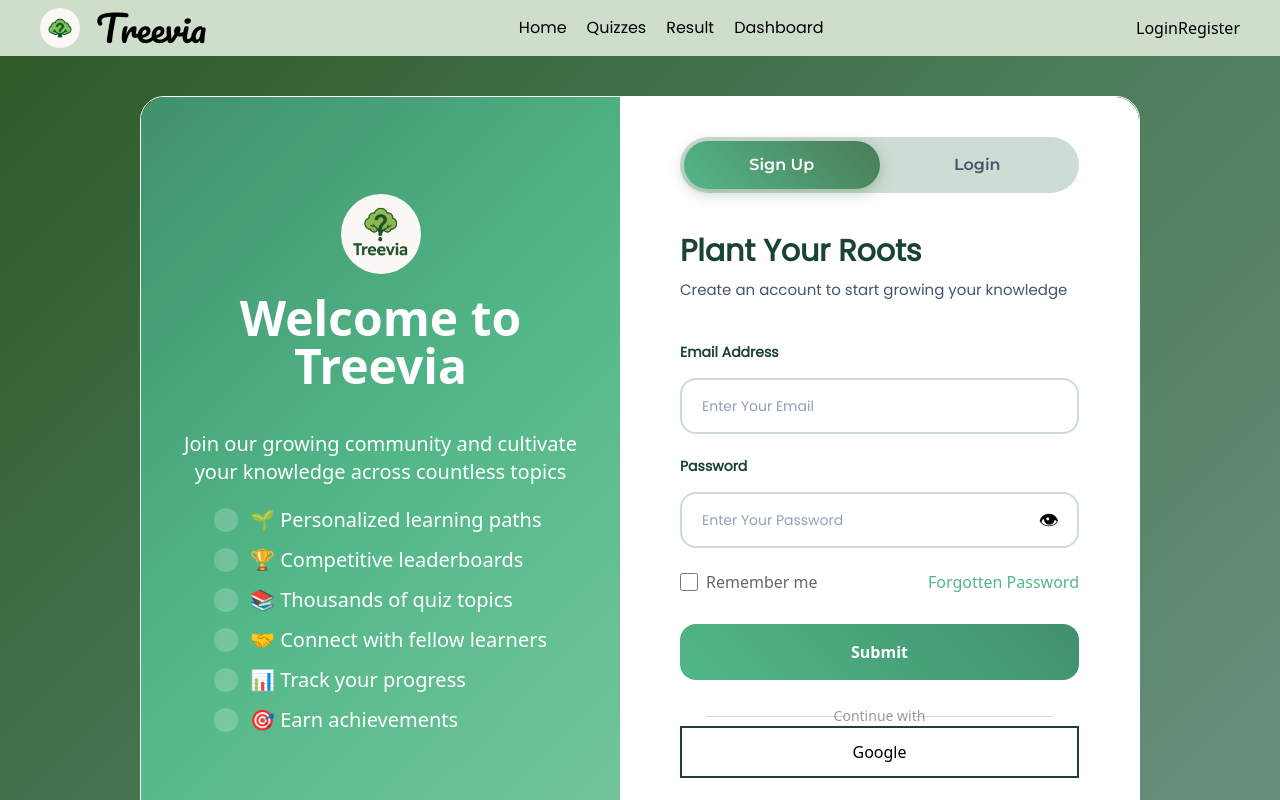
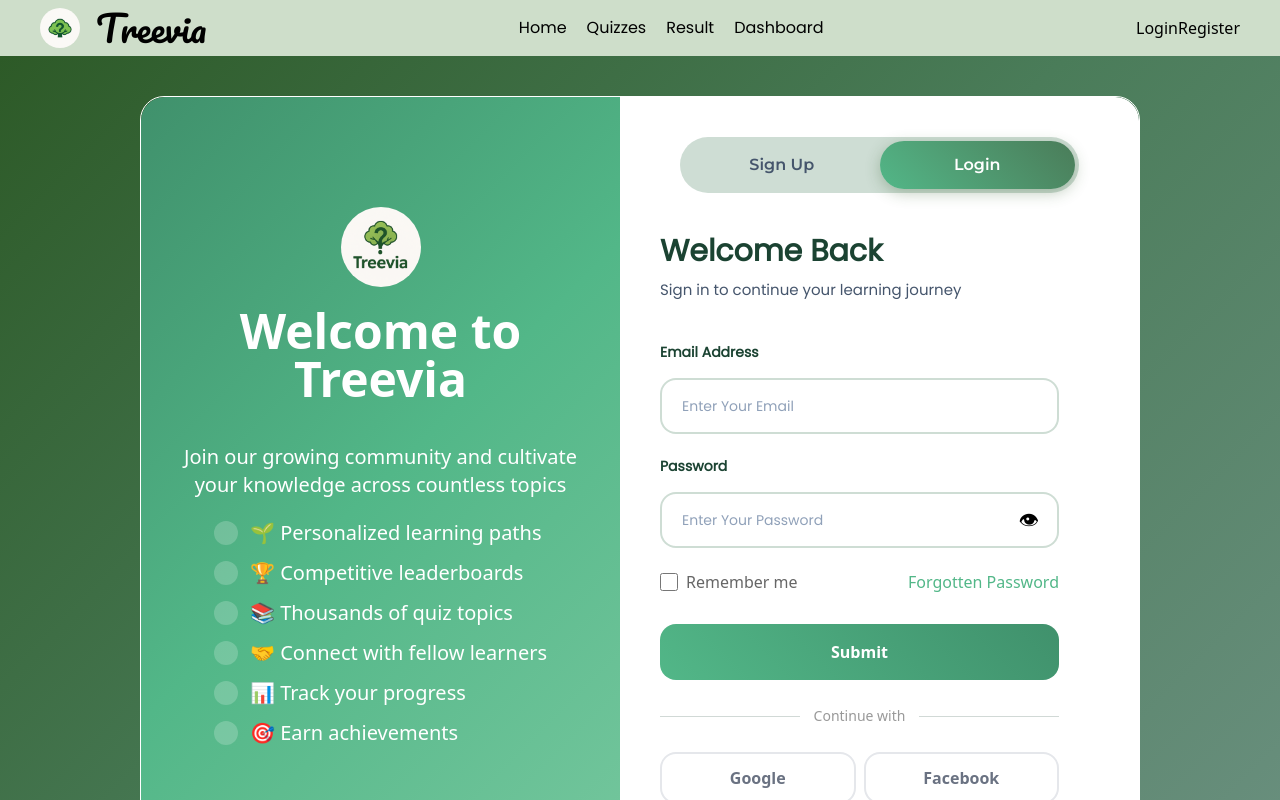
Before and after one commit to Mubarak-Ade/treevia---full-stack-quiz-website, a React (Vite) app in the folder client/: page /register in a window 1280 px wide. Shown: the top 800 px of the page. Built offline with nearby package versions, Linux system fonts and the light colour scheme.

Commit message:
created the login and register page

```diff
--- a/client/src/component/Auth/AuthFrame.jsx
+++ b/client/src/component/Auth/AuthFrame.jsx
@@ -1,20 +1,44 @@
-import React from 'react'
+import React, { useState } from 'react'
 import Panel from './Panel'
 import Login from './Login'
+import Register from './Register'
+import { useRef } from 'react'
 
 const AuthFrame = () =>
 {
+	const [activeTab, setActiveTab] = useState("login")
+
+	const focusVariant = {
+		initial : {
+			scale: 1,
+			border: "2px solid",
+            boxShadow: "0 0 0 3px rgba(0, 0, 0, 0.1)",
+            background: "white",
+		},
+		animate : {
+			scale: 1.02 ,
+			border: "2px solid #52b788",
+            boxShadow: "0 0 0 3px rgba(82, 183, 136, 0.1)",
+            background: "white",
+		},
+		transparent : {
+			type: "spring",
+			stiffness: 300
+		}
+	}
+
+
 	return (
 		<div className='max-w-250 overflow-hidden w-full min-h-150 flex rounded-3xl border-white border'>
 			<Panel />
 			<div className="bg-white flex-1 rounded-r-3xl px-15 py-10 flex flex-col justify-center relative">
 				<div className='relative'>
 					<div className='p-1 mb-10 rounded-4xl font-montserrat flex justify-between bg-green-900/20'>
-						<button className="flex-1 px-5 py-3 border-none rounded-3xl text-white font-semibold cursor-pointer text-base bg-linear-45 from-custom-400 shadow-[0_4px_15px] shadow-custom-100/30 to-custom-200">Sign Up</button>
-						<button className="flex-1 px-5 py-3 border-none rounded-3xl font-semibold cursor-pointer text-base bg-transparent text-slate-600">Login</button>
+						<button onClick={() => setActiveTab("register")} className={`flex-1 px-5 py-3 border-none rounded-3xl font-semibold cursor-pointer text-base ${activeTab === "register" ? "bg-linear-45 from-custom-400 shadow-[0_4px_15px] shadow-custom-100/30 to-custom-200 text-white" : "bg-transparent text-slate-600"}`}>Sign Up</button>
+						<button onClick={() => setActiveTab("login")} className={`flex-1 px-5 py-3 border-none rounded-3xl font-semibold cursor-pointer text-base bg-transparent ${activeTab === "login" ? "bg-linear-45 from-custom-400 shadow-[0_4px_15px] shadow-custom-100/30 to-custom-200 text-white" : "bg-transparent text-slate-600"}`}>Login</button>
 					</div>
-					<Login />
-
+					<Login activeTab={activeTab} focusVariant={focusVariant} />
+					<Register activeTab={activeTab} focusVariant={focusVariant} />
 				</div>
 			</div>
 		</div>
--- a/client/src/component/Auth/Login.jsx
+++ b/client/src/component/Auth/Login.jsx
@@ -1,30 +1,45 @@
 import React from 'react'
+import { animate, motion } from "framer-motion"
+const Login = ( { activeTab, focusVariant } ) => {
 
-const Login = () =>
-{
+
 	return (
-		<form className="block">
-			<h2 className="font-poppins font-semibold mb-2.5 text-3xl text-custom-700">Plant Your Roots</h2>
-			<h4 className='font-poppins mb-10 text-[15px] text-slate-600'>Create an account to start growing your knowledge</h4>
+		<motion.form
+		initial={{
+			x: 0,
+			opacity: 0
+		}}
+		whileInView={{
+			x: -20,
+			opacity: 1
+		}}
+		transition={{
+			duration: .8
+		}}
+		layout
+		className={ activeTab === "login" ? "block" : "hidden" }>
+			<h2 className="font-poppins font-semibold mb-2.5 text-3xl text-custom-700">Welcome Back</h2>
+			<h4 className='font-poppins mb-10 text-[15px] text-slate-600'>Sign in to continue your learning journey</h4>
 
-			{/* Email Field */}
-			<div className="mb-5.5 font-poppins">
+			{/* Email Field */ }
+			<motion.div
+			className="mb-5.5 font-poppins">
 				<label htmlFor="email" className='block text-custom-700 font-bold mb-4 text-sm'>Email Address</label>
-				<input type="email" id='email' placeholder='Enter Your Email' className='w-full placeholder:text-slate-400 bg-white focus:shadow-2xl focus:shadow-teal-900 outline-custom-600 focus:shadox-xl text-sm px-5 py-4 border-2 border-green-900/20 rounded-2xl' />
+				<motion.input variants={focusVariant} whileFocus="animate" transition="transparent" type="email" id='email' placeholder='Enter Your Email' className='w-full placeholder:text-slate-400 bg-white outline-none text-sm px-5 py-4 border-2 border-green-900/20 rounded-2xl' />
 				<div className=""></div>
-			</div>
+			</motion.div>
 
-			{/* Password Field */}
+			{/* Password Field */ }
 			<div className="mb-5.5 font-poppins">
 				<label htmlFor="email" className='block text-custom-700 font-bold mb-4 text-sm'>Password</label>
 				<div className='relative'>
-					<input type="password" id='password' placeholder='Enter Your Password' className='w-full placeholder:text-slate-400 bg-white focus:shadow-2xl focus:shadow-teal-900 outline-custom-600 focus:shadox-xl text-sm px-5 py-4 border-2 border-green-900/20 rounded-2xl' />
+					<motion.input variants={focusVariant} whileFocus="animate" transition="transparent" type="password" id='password' placeholder='Enter Your Password' className='w-full placeholder:text-slate-400 bg-white outline-none text-sm px-5 py-4 border-2 border-green-900/20 rounded-2xl' />
 					<button className="absolute right-3.5 top-1/2 -translate-y-1/2 text-xl cursor-pointer p-1.5">👁</button>
 				</div>
 				<div className=""></div>
 			</div>
 
-			{/* option field */}
+			{/* option field */ }
 
 			<div className="flex justify-between text-base mb-7.5 items-center">
 				<div className="flex gap-2 items-center">
@@ -34,17 +49,18 @@ const Login = () =>
 				<a href="" className='text-[#52b788]'>Forgotten Password</a>
 			</div>
 
-			{/* Submit Button */}
+			{/* Submit Button */ }
 			<button type='submit' className="w-full p-4 bg-linear-45 from-custom-400 to-custom-500 text-white rounded-2xl text-base font-semibold cursor-pointer mb-6.5">Submit</button>
 
-			<div className="text-center mx-6.5 my-0 text-[#999] relative text-sm before:content-[''] before:absolute before:left-0 before:top-1/2 before:w-35 before:h-0.25 before:bg-custom-700/20 after:content-[''] after:absolute after:right-0 after:top-1/2 after:w-35 after:h-0.25 after:bg-custom-700/20">Continue with</div>
+			<div className="text-center mb-6.5 my-0 text-[#999] relative text-sm before:content-[''] before:absolute before:left-0 before:top-1/2 before:w-35 before:h-0.25 before:bg-custom-700/20 after:content-[''] after:absolute after:right-0 after:top-1/2 after:w-35 after:h-0.25 after:bg-custom-700/20">Continue with</div>
 
-			<div className="flex mb-6.25">
-				<button className="flex-1 p-3 border-2 border-custom-700">Google</button>
+			<div className="flex gap-2 mb-6.25">
+				<button className="flex-1 font-semibold p-3 border-2 border-gray-200 rounded-2xl text-gray-500">Google</button>
+				<button className="flex-1 font-semibold p-3 border-2 border-gray-200 rounded-2xl text-gray-500">Facebook</button>
 			</div>
 
 
-		</form>
+		</motion.form>
 	)
 }
 
--- a/client/src/component/Auth/Register.jsx
+++ b/client/src/component/Auth/Register.jsx
@@ -0,0 +1,82 @@
+import React from 'react'
+import { motion } from "framer-motion"
+
+
+const Register = ( { activeTab, focusVariant } ) => {
+	return (
+		<motion.form
+		initial={{
+			x: 0,
+			opacity: 0
+		}}
+		whileInView={{
+			x: -10,
+			opacity: 1
+		}}
+		transition={{
+			duration: .6
+		}}
+		layout
+		className={ activeTab === "register" ? "block" : "hidden" }>
+			<h2 className="font-poppins font-semibold mb-2.5 text-3xl text-custom-700">Plant Your Roots</h2>
+			<h4 className='font-poppins mb-10 text-[15px] text-slate-600'>Create an account to start growing your knowledge</h4>
+
+			{/* Name Field */ }
+			<div className="mb-5.5 font-poppins">
+				<label htmlFor="name" className='block text-custom-700 font-bold mb-4 text-sm'>Full Name</label>
+				<motion.input variants={focusVariant} whileFocus="animate" transition="transition" type="name" id='name' placeholder='Enter Your Full Name' className='w-full placeholder:text-slate-400 bg-white outline-none text-sm px-5 py-4 border-2 border-green-900/20 rounded-2xl' />
+				<div className=""></div>
+			</div>
+
+			{/* Email Field */ }
+			<div className="mb-5.5 font-poppins">
+				<label htmlFor="email" className='block text-custom-700 font-bold mb-4 text-sm'>Email Address</label>
+				<motion.input variants={focusVariant} whileFocus="animate" transition="transition" type="email" id='email' placeholder='Enter Your Email' className='w-full placeholder:text-slate-400 bg-white outline-none text-sm px-5 py-4 border-2 border-green-900/20 rounded-2xl' />
+				<div className=""></div>
+			</div>
+
+			{/* Password Field */ }
+			<div className="mb-5.5 font-poppins">
+				<label htmlFor="email" className='block text-custom-700 font-bold mb-4 text-sm'>Password</label>
+				<div className='relative'>
+					<motion.input variants={focusVariant} whileFocus="animate" transition="transition" type="password" id='password' placeholder='Enter Your Password' className='w-full placeholder:text-slate-400 bg-white outline-none text-sm px-5 py-4 border-2 border-green-900/20 rounded-2xl' />
+					<button className="absolute right-3.5 top-1/2 -translate-y-1/2 text-xl cursor-pointer p-1.5">👁</button>
+				</div>
+				<div className=""></div>
+			</div>
+
+			{/* Confirm Password Field */ }
+			<div className="mb-5.5 font-poppins">
+				<label htmlFor="password" className='block text-custom-700 font-bold mb-4 text-sm'>Confirm Password</label>
+				<div className='relative'>
+					<motion.input variants={focusVariant} whileFocus="animate" transition="transition" type="password" id='password' placeholder='Confirm Your Password' className='w-full placeholder:text-slate-400 bg-white outline-none text-sm px-5 py-4 border-2 border-green-900/20 rounded-2xl' />
+					<button className="absolute right-3.5 top-1/2 -translate-y-1/2 text-xl cursor-pointer p-1.5">👁</button>
+				</div>
+				<div className=""></div>
+			</div>
+
+			{/* option field */ }
+
+			<div className="flex justify-between text-base mb-7.5 items-center">
+				<div className="flex gap-2 items-center">
+					<motion.input variants={focusVariant} whileFocus="animate" transition="transition" type="checkbox" name="" id="" className='size-4.5 accent-[#52b788]' />
+					<label htmlFor="" className='text-[#666] cursor-pointer'>I agree to terms and condition </label>
+				</div>
+			</div>
+
+			{/* Submit Button */ }
+			<button type='submit' className="w-full p-4 bg-linear-45 from-custom-400 to-custom-500 text-white rounded-2xl text-base font-semibold cursor-pointer mb-6.5">Submit</button>
+
+			<div className="text-center mb-6.5 my-0 text-[#999] relative text-sm before:content-[''] before:absolute before:left-0 before:top-1/2 before:w-35 before:h-0.25 before:bg-custom-700/20 after:content-[''] after:absolute after:right-0 after:top-1/2 after:w-35 after:h-0.25 after:bg-custom-700/20">Continue with</div>
+
+			<div className="flex gap-2 mb-6.25">
+				<button className="flex-1 font-semibold p-3 border-2 border-gray-200 rounded-2xl text-gray-500">Google</button>
+				<button className="flex-1 font-semibold p-3 border-2 border-gray-200 rounded-2xl text-gray-500">Facebook</button>
+			</div>
+
+
+		</motion.form>
+	)
+}
+
+export default Register
```
